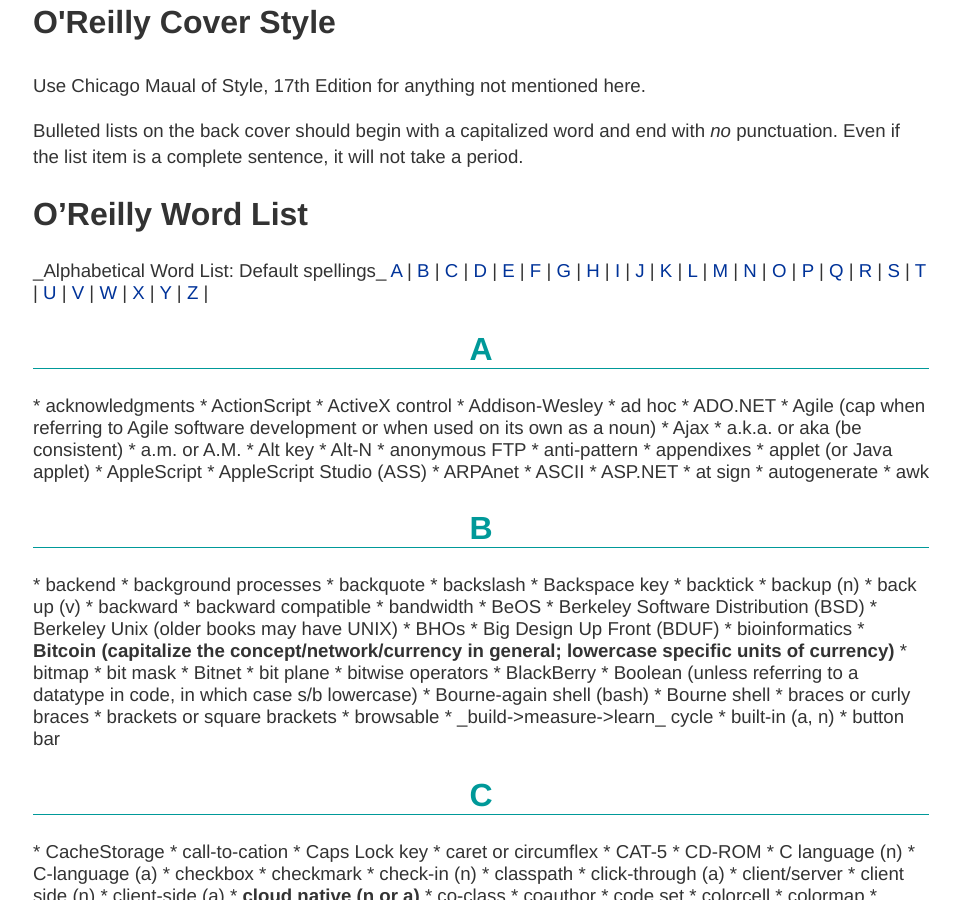
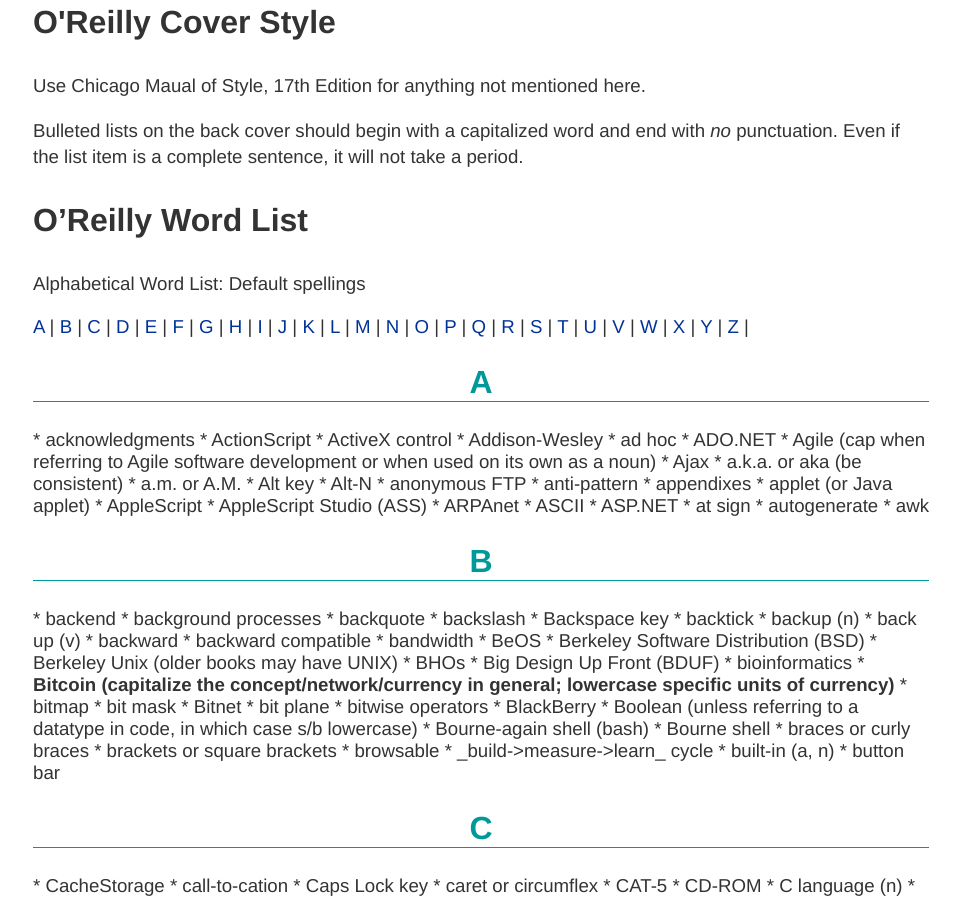
Before and after one commit to oreillymedia/production-resources, a Jekyll site: the page built from styleguide/index.md, in a window 1280 px wide and 900 px high, scrolled down 15394 px. Shown: the whole window, without its empty margins (159-1119 px from the left). Built offline with Jekyll 4.4.1, drawn with Linux system fonts in a browser that asks for light colours.

Commit message:
fixes word list display

```diff
--- a/styleguide/index.md
+++ b/styleguide/index.md
@@ -835,10 +835,10 @@
 
 
 
-
-<h1 id="word-list">O’Reilly Word List</h1>
-
-_Alphabetical Word List: Default spellings_
+<section data-type="sect1" id="word-list">
+<h1>O’Reilly Word List</h1>
+
+<p>Alphabetical Word List: Default spellings</p>
 
 <a href="#wordlist-A">A</a> | <a href="#wordlist-B">B</a> | <a href="#wordlist-C">C</a> | <a href="#wordlist-D">D</a> | <a href="#wordlist-E">E</a> | <a href="#wordlist-F">F</a> | <a href="#wordlist-G">G</a> | <a href="#wordlist-H">H</a> | <a href="#wordlist-I">I</a> | <a href="#wordlist-J">J</a> | <a href="#wordlist-K">K</a> | <a href="#wordlist-L">L</a> | <a href="#wordlist-M">M</a> | <a href="#wordlist-N">N</a> | <a href="#wordlist-O">O</a> | <a href="#wordlist-P">P</a> | <a href="#wordlist-Q">Q</a> | <a href="#wordlist-R">R</a> | <a href="#wordlist-S">S</a> | <a href="#wordlist-T">T</a> | <a href="#wordlist-U">U</a> | <a href="#wordlist-V">V</a> | <a href="#wordlist-W">W</a> | <a href="#wordlist-X">X</a> | <a href="#wordlist-Y">Y</a> | <a href="#wordlist-Z">Z</a> |
 
```
